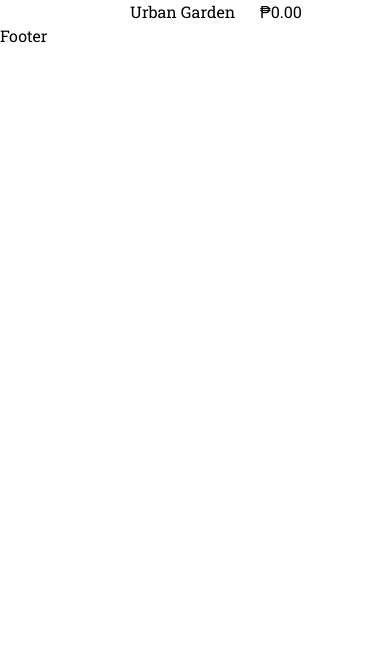
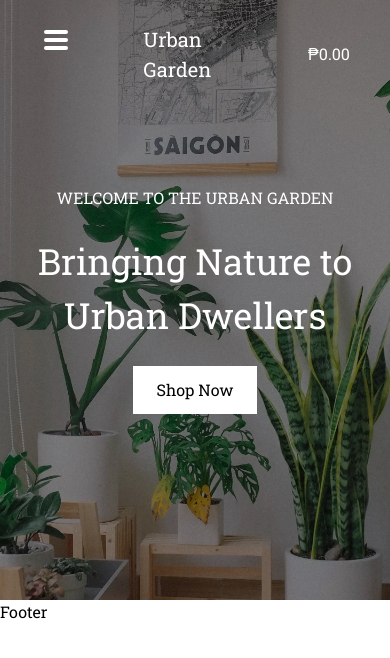
Before and after one commit to crazycart143/urban-garden, a Next.js app: page / in a window 390 px wide. Shown: the top 658 px of the page. Built offline with nearby package versions, Linux system fonts and the light colour scheme.

Commit message:
added hamburger menu and hero.tsx

```diff
--- a/app/layout.tsx
+++ b/app/layout.tsx
@@ -5,7 +5,7 @@ import { Roboto_Slab } from "next/font/google";
 const roboto = Roboto_Slab({ weight: "400", subsets: ["latin"] });
 
 export const metadata = {
-  title: "Create Next App",
+  title: "Urban Garden",
   description: "Generated by create next app",
 };
 
--- a/app/page.tsx
+++ b/app/page.tsx
@@ -1,3 +1,9 @@
+import { Hero } from "@/components";
+
 export default function Home() {
-  return <main></main>;
+  return (
+    <main className="relative w-full">
+      <Hero />
+    </main>
+  );
 }
--- /dev/null
+++ b/components/HamburgerMenu.tsx
@@ -0,0 +1,30 @@
+import { HamburgerMenuProps } from "@/types";
+
+export default function HamburgerMenu({
+  setIsOpen,
+  isOpen,
+}: HamburgerMenuProps) {
+  const genericHamburgerLine = `h-1 w-6 my-[2px] rounded-full bg-white transition ease transform duration-300`;
+  return (
+    <button
+      className="flex flex-col items-center justify-center w-8 h-8 rounded lg:hidden group"
+      onClick={() => setIsOpen(!isOpen)}
+    >
+      <div
+        className={`${genericHamburgerLine} ${
+          isOpen ? "rotate-45 translate-y-1 opacity-100 " : "opacity-100 "
+        }`}
+      />
+      <div
+        className={`${genericHamburgerLine} ${
+          isOpen ? "opacity-0" : "opacity-100 "
+        }`}
+      />
+      <div
+        className={`${genericHamburgerLine} ${
+          isOpen ? "-rotate-45 -translate-y-3 opacity-100 " : "opacity-100 "
+        }`}
+      />
+    </button>
+  );
+}
--- /dev/null
+++ b/components/Hero.tsx
@@ -0,0 +1,18 @@
+import Link from "next/link";
+import React from "react";
+
+const Hero = () => {
+  return (
+    <div className="w-full bg-hero-bg h-[600px] bg-cover bg-center bg-no-repeat flex justify-center items-center ">
+      <div className="flex flex-col items-center justify-center text-center text-white gap-y-6">
+        <h2 className="text-md">WELCOME TO THE URBAN GARDEN</h2>
+        <h1 className="text-[36px]">Bringing Nature to Urban Dwellers</h1>
+        <Link href="/" className="px-6 py-3 text-black bg-white">
+          Shop Now
+        </Link>
+      </div>
+    </div>
+  );
+};
+
+export default Hero;
--- a/components/Navbar.tsx
+++ b/components/Navbar.tsx
@@ -1,13 +1,20 @@
+"use client";
+
 import React from "react";
+import HamburgerMenu from "./HamburgerMenu";
+import { useState } from "react";
 
 const Navbar = () => {
+  const [isOpen, setIsOpen] = useState(false);
   return (
-    <nav className="grid w-full h-full grid-cols-3">
-      <div></div>
-      <div>
+    <nav className="grid w-full h-[50px] grid-cols-3 md:grid-cols-2 px-10 py-6 bg-transparent fixed top-0 right-0 z-10 text-white">
+      <div className="md:hidden">
+        <HamburgerMenu setIsOpen={setIsOpen} isOpen={isOpen} />
+      </div>
+      <div className="flex items-center justify-center text-[20px] md:text-[26px] md:justify-start">
         <h1>Urban Garden</h1>
       </div>
-      <div>₱0.00</div>
+      <div className="flex items-center justify-end text-[16px]">₱0.00</div>
     </nav>
   );
 };
--- a/components/index.ts
+++ b/components/index.ts
@@ -1,4 +1,6 @@
 import Navbar from "./Navbar";
 import Footer from "./Footer";
+import HamburgerMenu from "./HamburgerMenu";
+import Hero from "./Hero";
 
-export { Navbar, Footer };
+export { Navbar, Footer, HamburgerMenu, Hero };
--- a/tailwind.config.js
+++ b/tailwind.config.js
@@ -1,18 +1,21 @@
 /** @type {import('tailwindcss').Config} */
 module.exports = {
   content: [
-    './pages/**/*.{js,ts,jsx,tsx,mdx}',
-    './components/**/*.{js,ts,jsx,tsx,mdx}',
-    './app/**/*.{js,ts,jsx,tsx,mdx}',
+    "./pages/**/*.{js,ts,jsx,tsx,mdx}",
+    "./components/**/*.{js,ts,jsx,tsx,mdx}",
+    "./app/**/*.{js,ts,jsx,tsx,mdx}",
   ],
   theme: {
     extend: {
       backgroundImage: {
-        'gradient-radial': 'radial-gradient(var(--tw-gradient-stops))',
-        'gradient-conic':
-          'conic-gradient(from 180deg at 50% 50%, var(--tw-gradient-stops))',
+        "gradient-radial": "radial-gradient(var(--tw-gradient-stops))",
+        "gradient-conic":
+          "conic-gradient(from 180deg at 50% 50%, var(--tw-gradient-stops))",
+      },
+      backgroundImage: {
+        "hero-bg": "url('/hero-img.webp')",
       },
     },
   },
   plugins: [],
-}
+};
--- a/types/index.ts
+++ b/types/index.ts
@@ -0,0 +1,4 @@
+export interface HamburgerMenuProps {
+  isOpen: boolean;
+  setIsOpen: (isOpen: boolean) => void;
+}
```
Also changed, not shown: public/hero-img.webp.
